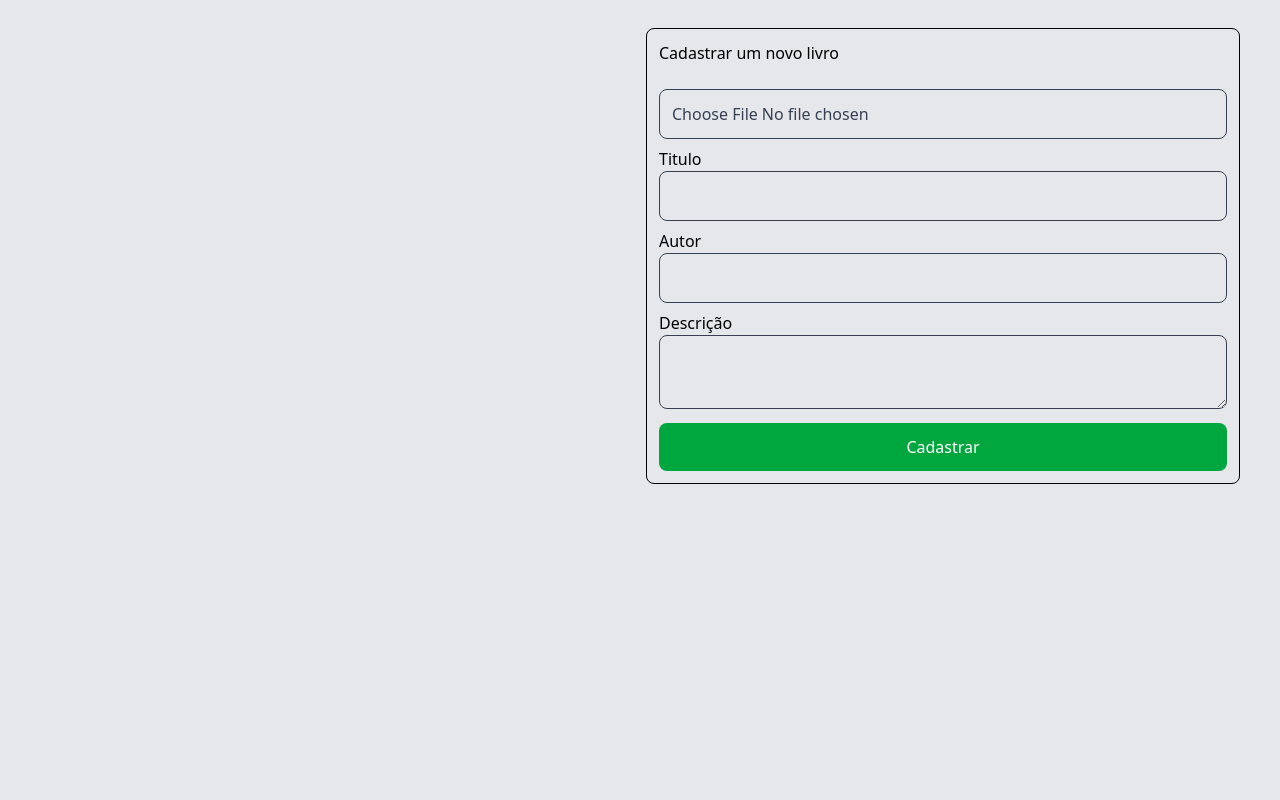
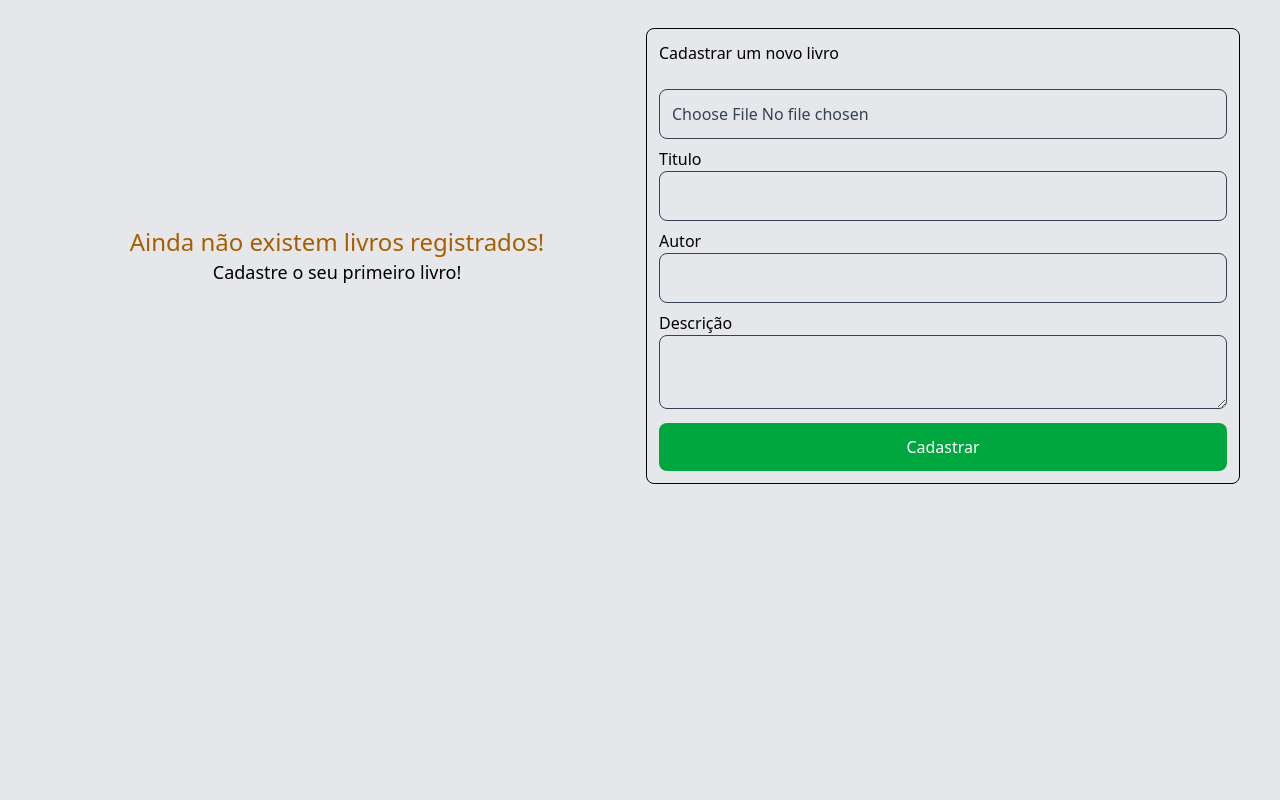
Before and after one commit to stefanoalmeida/bookwise, a PHP site: page /meus-livros in a window 1280 px wide. Shown: the part 60-860 px from the top of the page. Run offline with PHP 8.4, Linux system fonts and the light colour scheme; the visitor is signed in with stand-in values (Sample User, id 1); data comes from the database, SQL or seed files in the repository; both versions use the stored data as it was after the commit.

Commit message:
Criação da view para quando o usuário ainda não tiver livros cadastrados.

```diff
--- a/views/meus-livros.view.php
+++ b/views/meus-livros.view.php
@@ -1,9 +1,17 @@
 <div class="grid grid-cols-2 gap-[12px] py-[12px] px-[24px]">
-    <div class="flex flex-col gap-[8px]">
-        <?php foreach ($livros as $livro) {
-            require 'partials/_livro.php';
-        } ?>
-    </div>
+    <?php if (count($livros) == 0) : ?>
+        <div class="flex flex-col items-center justify-center">
+            <span class="text-2xl text-yellow-700">Ainda não existem livros registrados!</span>
+            <span class="text-lg">Cadastre o seu primeiro livro!</span>
+        </div>
+    <?php else : ?>
+        <div class="flex flex-col gap-[8px]">
+            <?php foreach ($livros as $livro) {
+                require 'partials/_livro.php';
+            } ?>
+        </div>
+    <?php endif ?>
+
     <div class="border rounded-[8px] h-fit">
         <h2 class="p-[12px]">Cadastrar um novo livro</h2>
         <form action="/criar-livro" method="post" class="flex flex-col gap-[8px] p-[12px]" enctype="multipart/form-data">
```
Also changed, not shown: database.sqlite, public/images/220202456fb65436b72bb1f0ca237cb2.jpg (added), public/images/a976039afae6c07ac64e7c66b9a37be6.jpg (deleted).
